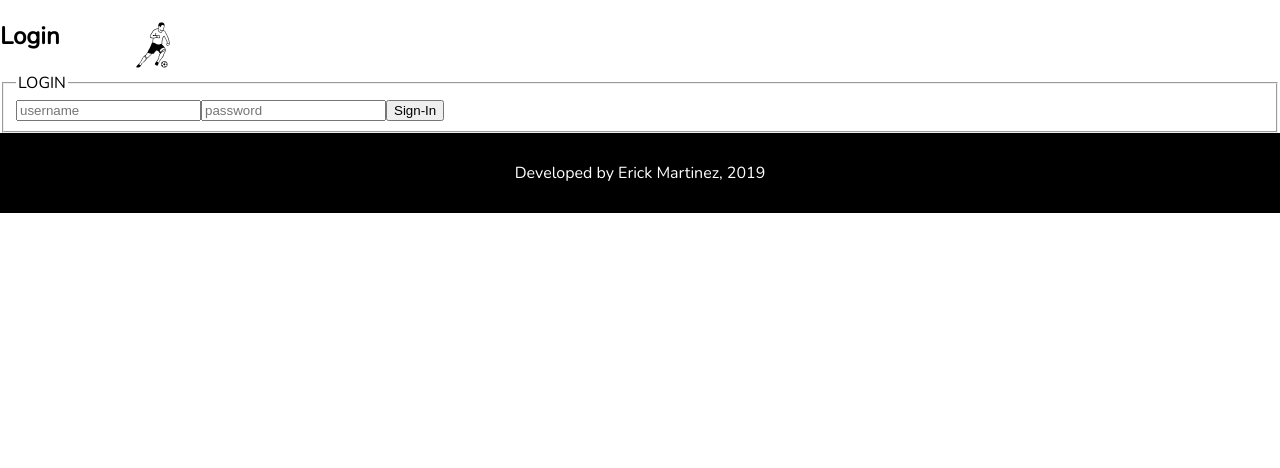
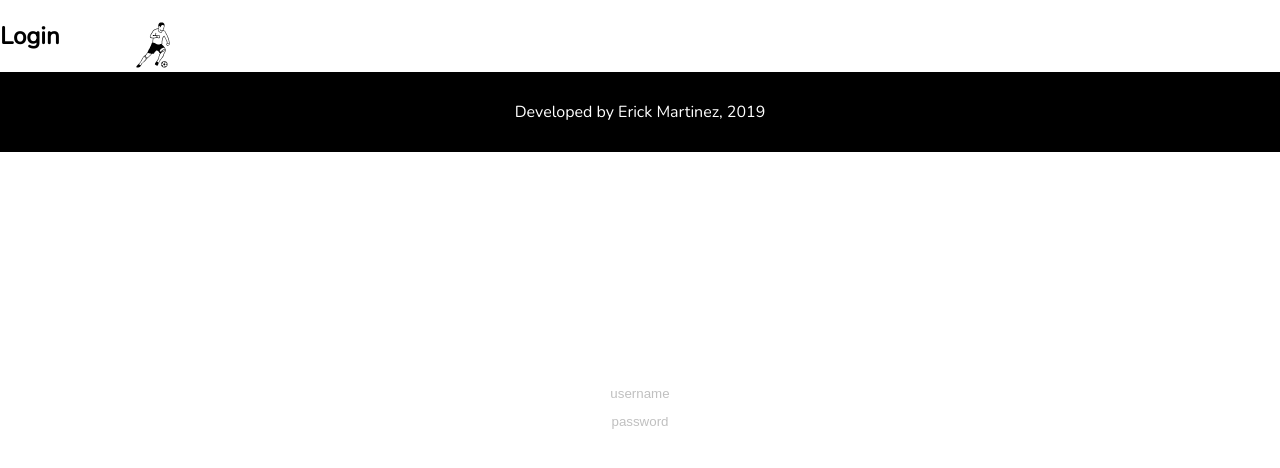
Before and after one commit to erickmtza/association-football-client, a React (Create React App) app: page /login in a window 1280 px wide. Shown: the top 468 px of the page. Built offline with nearby package versions, Linux system fonts and the light colour scheme.

Commit message:
Styling for the login form component

```diff
--- /dev/null
+++ b/src/components/LoginForm/LoginForm.css
@@ -0,0 +1,66 @@
+.login-form {
+    position:fixed;
+    width: 80%;
+    max-width: 800px;
+    height: auto;
+    top:50%;
+    left:50%;
+    transform: translate(-50%,-50%);
+    border-radius: 10px;
+    background: none;
+    color: white;
+    display: flex;
+    justify-content: center;
+}
+
+fieldset {
+    border: none;
+    display: flex;
+    flex-direction: column;
+    justify-content: center;
+    text-align: center;
+    align-content: center;
+}
+
+form {
+    display: flex;
+}
+
+.login, .submit-offline {
+    margin-left: auto;
+    margin-right: auto;
+}
+
+.login{
+    background: none;
+    border: none;
+    border-bottom: 1px solid white;
+    margin-bottom: 10px;
+    color: white;
+    text-align: center;
+}
+
+::placeholder { /* Chrome, Firefox, Opera, Safari 10.1+ */
+    color: silver;
+    opacity: 1; /* Firefox */
+  }
+
+  :-ms-input-placeholder { /* Internet Explorer 10-11 */
+    color: silver;
+  }
+
+  ::-ms-input-placeholder { /* Microsoft Edge */
+    color: silver;
+  }
+
+.submit-offline {
+    background: none;
+    color: white;
+    border: none;
+}
+
+@media screen and (min-width: 900px) {
+    .login-legend {
+        font-size: 35px;
+    }
+}
--- a/src/components/LoginForm/LoginForm.js
+++ b/src/components/LoginForm/LoginForm.js
@@ -4,6 +4,9 @@ import TokenService from '../../services/token-service'
 import AuthApiService from '../../services/auth-api-service'
 
 import PlayersContext from '../../context/PlayersContext'
+
+import './LoginForm.css'
+import Logo from '../../imgs/ajax-loader.gif'
 
 export default class LoginPage extends React.Component {
     static contextType = PlayersContext;
@@ -12,11 +15,14 @@ export default class LoginPage extends React.Component {
         onLoginSuccess: () => {}
     }
 
-    state = { error: null }
+    state = {
+        error: null,
+        loader: false
+    }
 
     handleSubmitJwtAuth = ev => {
         ev.preventDefault()
-        this.setState({ error: false })
+        this.setState({ error: false, loader: true })
         const { username, password } = ev.target
 
         AuthApiService.postLogin({
@@ -31,20 +37,20 @@ export default class LoginPage extends React.Component {
             this.context.signedInUpdate(true)
         })
         .catch(res => {
-            this.setState({ error: res.error })
+            this.setState({ error: res.error, loader: false })
         })
     }
 
     render() {
         const { error } = this.state
         return (
-            <form onSubmit={this.handleSubmitJwtAuth}>
+            <form className="login-form" onSubmit={this.handleSubmitJwtAuth}>
                 <fieldset>
-                    <legend>LOGIN</legend>
+                    <legend className="login-legend">LOGIN</legend>
 
-                    <input placeholder="username" name="username" required />
-                    <input type="password" placeholder="password" name="password" required />
-                    <button>Sign-In</button>
+                    <input className="login username" placeholder="username" name="username" required />
+                    <input className="login password" type="password" placeholder="password" name="password" required />
+                    <button className="submit-offline">{!this.state.loader ? "Sign-In" : <img src={Logo} alt="loading" />}</button>
 
                     <div role='alert'>
                         {!!error && <p className='red'>{error}</p>}
```
